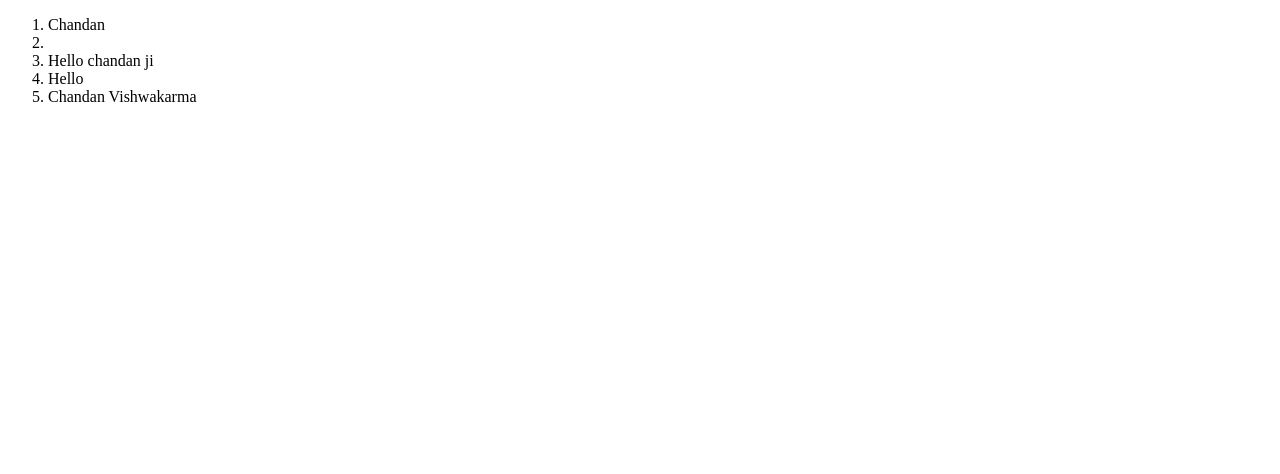
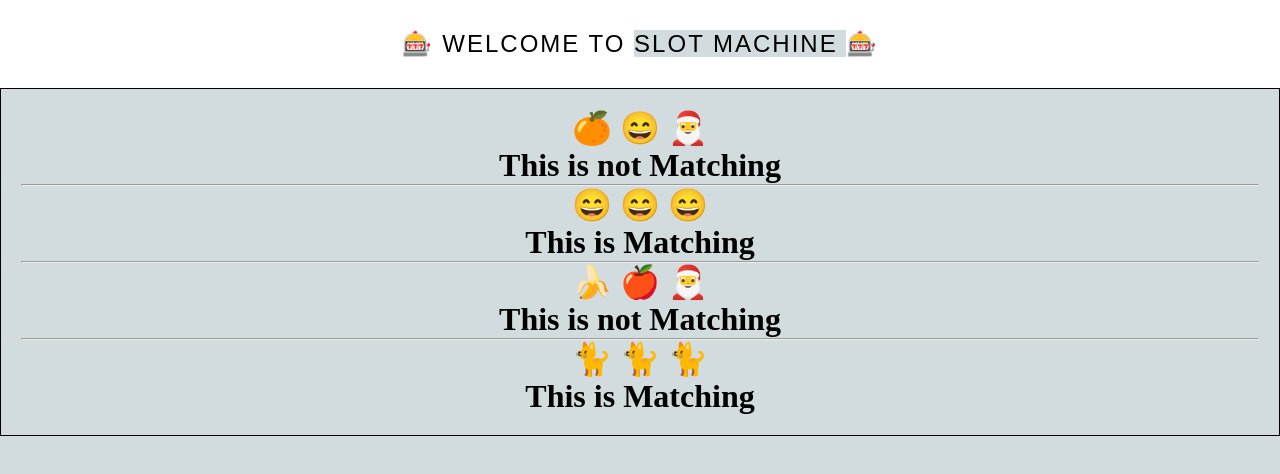
Before and after one commit to WildDragonDot/Reactlearn, a React (Create React App) app: page / in a window 1280 px wide. Shown: the top 474 px of the page. Built offline with nearby package versions, Linux system fonts and the light colour scheme.

Commit message:
add file

```diff
--- a/src/App.jsx
+++ b/src/App.jsx
@@ -1,10 +1,23 @@
-const youtuber="Thapa Technical";
-const pro="Hello chandan ji";
-const aloo="Hello";
-let names="";
-function myNames(){
-    return (names="Chandan Vishwakarma");
+import React from 'react';
+import './index.css';
+import SlotM from './SlotM';
+
+const App=()=>{
+    return (<>
+        <h1 className="heading_style">🎰 Welcome to <span>Slot Machine </span>🎰</h1>
+        <div className='slotMachine'>
+        <SlotM x='🍊' y='😄' z='🎅'/>
+        <hr/>
+        <SlotM x='😄' y='😄' z='😄'/>
+        <hr/>
+        <SlotM x='🍌' y=' 🍎 ' z='🎅'/>
+        <hr/>
+        <SlotM x='🐈' y='🐈' z='🐈'/>
+        </div>
+
+
+    </>)
+
 }
 
-export default youtuber;
-export {pro,aloo,myNames};
+export default App;
--- /dev/null
+++ b/src/SlotM.jsx
@@ -0,0 +1,44 @@
+import React from 'react';
+const SlotM=(props)=>{
+    // let x='😄';
+    // let y='😄';
+    // let z='🎅';
+
+    let x=props.x;
+    let y=props.y;
+    let z=props.z;
+
+    if((x===y) && (y===z)){
+
+            return(<>
+                <div className='slot_inner'>
+                    <h1>
+                        {x} {y} {z}
+                    </h1>
+                    <h1>
+                        This is Matching
+                    </h1>
+
+                </div>
+            </>)
+
+    }
+        else {
+            return(
+                <>
+                    <div className='slot_inner'>
+                        <h1>
+                            {x} {y} {z}
+                        </h1>
+                        <h1>
+                            This is not Matching
+                        </h1>
+
+                    </div>
+                </>
+            );
+
+        }
+
+}
+export default SlotM;
--- /dev/null
+++ b/src/index.css
@@ -0,0 +1,30 @@
+*{
+    box-sizing: border-box;
+    padding: 0;
+    margin: 0;
+    overflow: hidden;
+    background-color: #d2dbdd;
+}
+.heading_style{
+    padding: 30px;
+    text-align: center;
+    font-family: "Raleway",sans-serif;
+    text-transform: uppercase;
+    font-size: 13px;
+    letter-spacing: 2px;
+    font-weight: 500;
+    background-color: #fff;
+    font-size: 1.5rem;
+    margin-bottom: 30p;
+}
+.slot_inner{
+        text-align: center;
+        align-items: center;
+
+
+}
+.slotMachine{
+border: 1px solid;
+padding: 20px;
+align-content: center;
+}
--- a/src/index.js
+++ b/src/index.js
@@ -1,17 +1,9 @@
 import React from 'react';
 import ReactDom from 'react-dom';
-// import youtuber , { pro,aloo,myNames} from './App';
-import * as ques from "./App";
+import App from './App';
 
 ReactDom.render(
-  <>
-  <ol>
-    <li>Chandan</li>
-    <li>{ques.youtuber}</li>
-    <li>{ques.pro}</li>
-    <li>{ques.aloo}</li>
-    <li>{ques.myNames()}</li>
-  </ol>
-  </>,
-  document.getElementById('root')
-  );
+    <>
+        <App/>
+    </>,document.getElementById('root')
+);
```
